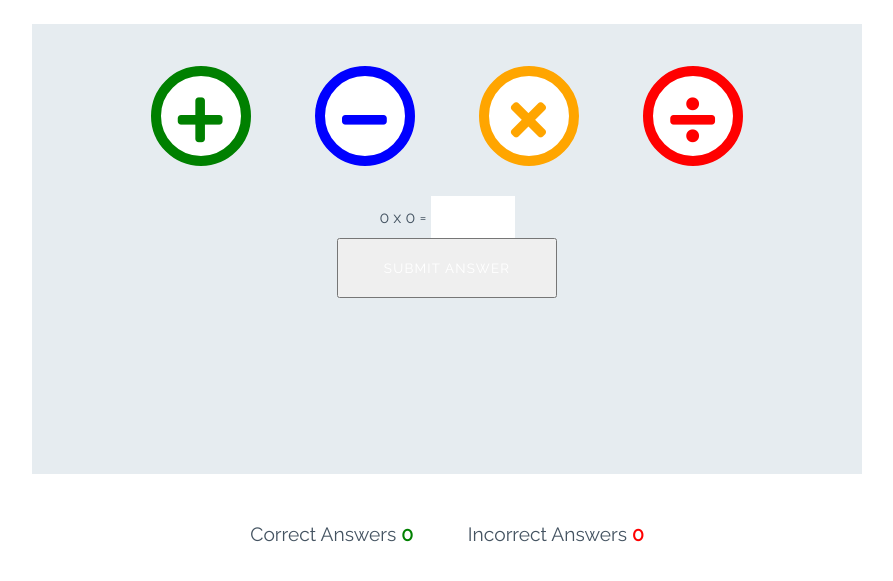
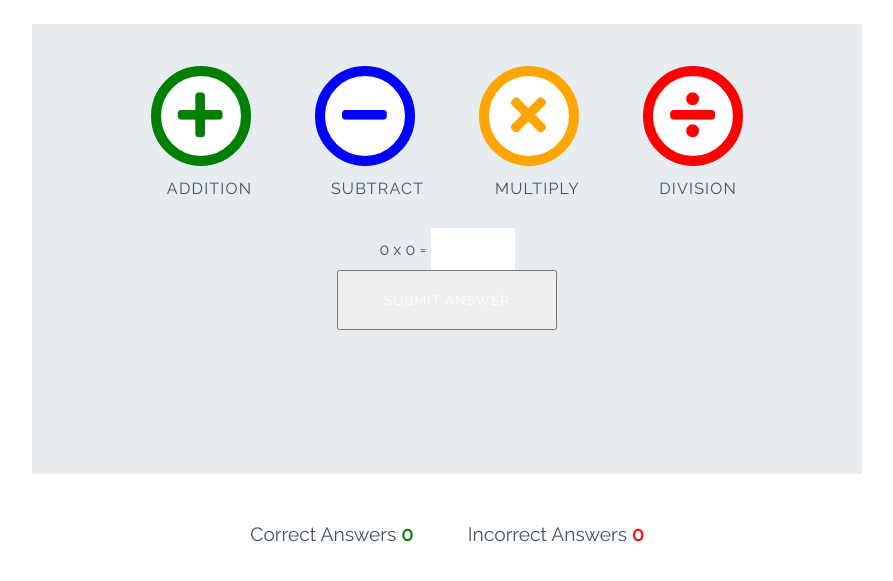
Before and after one commit to mairima/love-maths, a plain HTML site: page index.html in a window 1280 px wide. Shown: the part 79-660 px from the top of the page, without its empty margins (193-1086 px from the left). Drawn offline with Linux system fonts and the light colour scheme.

Commit message:
Add pseudo element to insert element after a content

```diff
--- a/assets/css/style.css
+++ b/assets/css/style.css
@@ -110,6 +110,14 @@ body {
     margin: 0 30px;
     transition: all 0.5s;
 }
+.btn--big::after { /*pseudo element, insert element afte a content*/
+    content: attr(data-type);
+font-size: 1rem;
+color: #445361;
+position: relative;
+left: -o.5em;
+}
+
 
 .btn--blue {
     border-color: blue;
```
